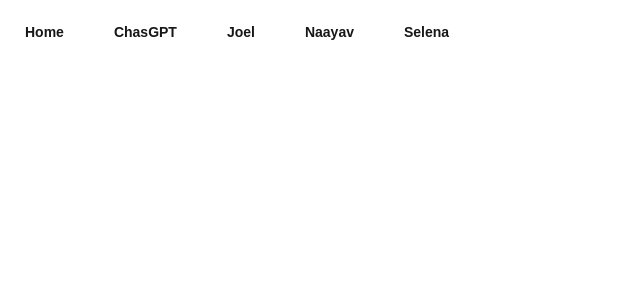
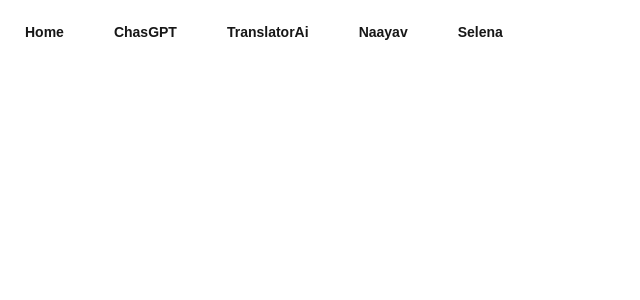
Before and after one commit to t-kupp/chas-google-ai-website, a Next.js app: page / in a window 1280 px wide. Shown: the top 300 px of the page, without its empty margins (0-640 px from the left). Built offline with nearby package versions, Linux system fonts and the light colour scheme.

Commit message:
Added TranslatorAi to header

```diff
--- a/src/components/Header.jsx
+++ b/src/components/Header.jsx
@@ -17,7 +17,7 @@ export default function Header() {
           </li>
           <li>
             <Link className="btn btn-ghost" href="/TranslatorAi">
-              Joel
+              TranslatorAi
             </Link>
           </li>
           <li>
```
